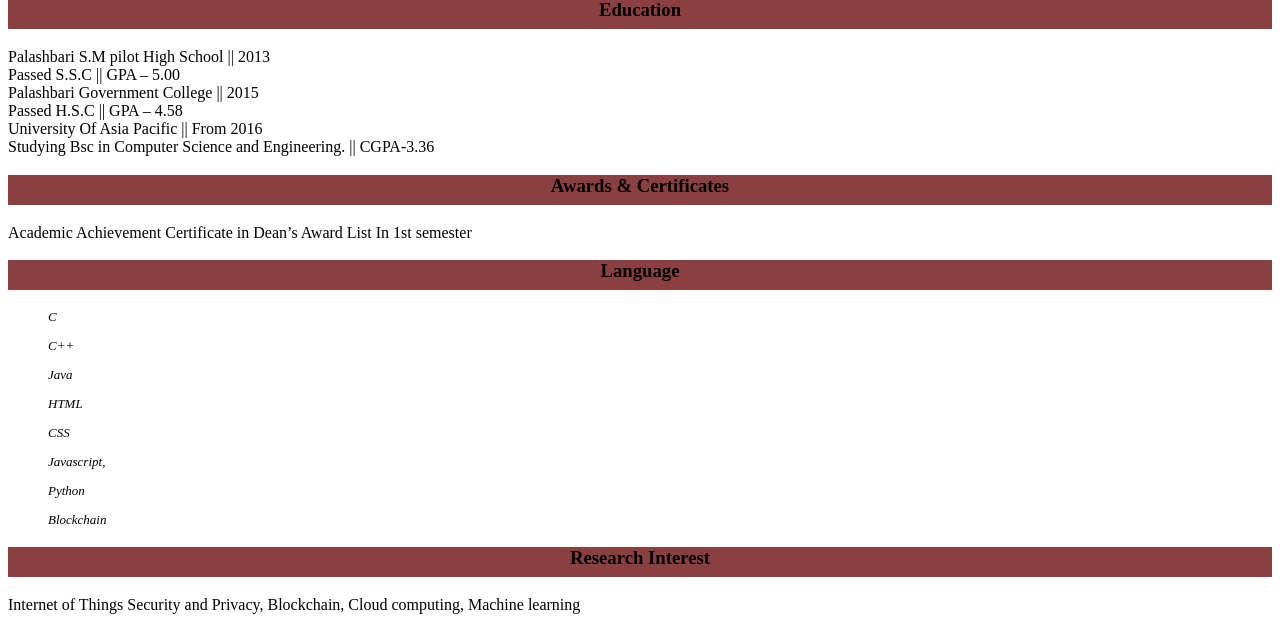
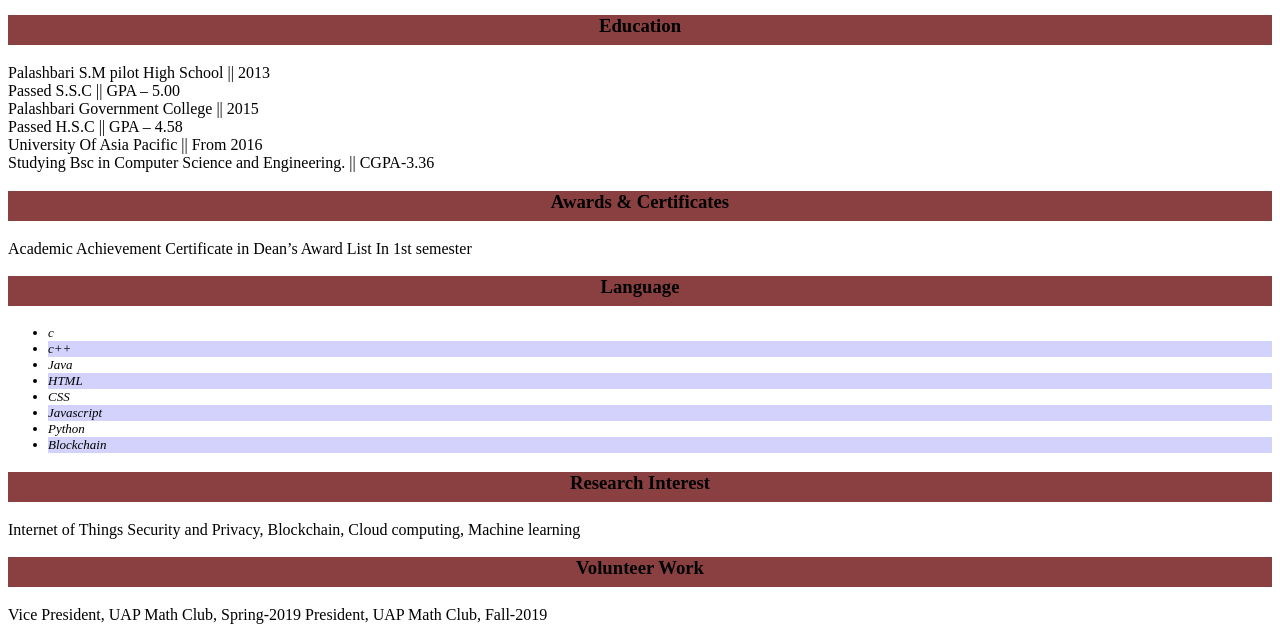
Before and after one commit to Mizan-UAP/webpage2, a plain HTML site: page index.html in a window 1280 px wide. Shown: the part 950-1579 px from the top of the page. Drawn offline with Linux system fonts and the light colour scheme.

Commit message:
extra css added

```diff
--- a/index.html
+++ b/index.html
@@ -32,7 +32,7 @@
                 Engineering.</strong></p>
     </div class="float">
     <div>
-        <img src="Mizan.jpg" alt="Profile Picture">
+        <p><img src="Mizan.jpg" alt="Profile Picture"></p>
     </div>
 
 
@@ -40,6 +40,7 @@
         <h3>
             <strong>Education</strong>
         </h3>
+        <p>
 
             Palashbari S.M pilot High School || 2013 <br>
             Passed S.S.C || GPA – 5.00 <br>
@@ -47,6 +48,8 @@
             Passed H.S.C || GPA – 4.58 <br>
             University Of Asia Pacific || From 2016 <br>
             Studying Bsc in Computer Science and Engineering. || CGPA-3.36 <br>
+
+        </p>
     </div>
 
     <div>
@@ -54,39 +57,27 @@
             <strong>Awards & Certificates</strong>
         </h3>
 
-        Academic Achievement Certificate in Dean’s Award List In 1st semester
+        <p> Academic Achievement Certificate in Dean’s Award List In 1st semester
+        </p>
     </div>
 
     <div>
         <h3>
             <strong>Language</strong>
         </h3>
-
+        <p>
         <ul>
-            C
-        </ul>
-        <ul>
-            C++
+            <li>c</li>
+            <li>c++</li>
+            <li>Java</li>
+            <li>HTML</li>
+            <li>CSS</li>
+            <li>Javascript</li>
+            <li>Python</li>
+            <li>Blockchain</li>
 
         </ul>
-        <ul>
-            Java
-        </ul>
-        <ul>
-            HTML
-        </ul>
-        <ul>
-            CSS
-        </ul>
-        <ul>
-            Javascript,
-        </ul>
-        <ul>
-            Python
-        </ul>
-        <ul>
-            Blockchain
-        </ul>
+        </p>
 
     </div>
 
@@ -94,14 +85,18 @@
         <h3>
             <strong>Research Interest</strong>
         </h3>
+        <p>
             Internet of Things Security and Privacy, Blockchain, Cloud computing, Machine learning
+        </p>
     </div>
 
     <div>
         <h3>
             <strong>Volunteer Work</strong>
         </h3>
+        <p>
             Vice President, UAP Math Club, Spring-2019 President, UAP Math Club, Fall-2019
+        </p>
     </div>
 
     <div align="right">
@@ -110,7 +105,7 @@
                 Comment:
             </strong>
         </h3>
-
+        <p>
         <form border="2" class="comment">
             <br><br>
             <label for="fname">First name:</label>
@@ -124,7 +119,7 @@
             <br><br>
         </form>
 
-
+        </p>
 
     </div>
 
--- a/style.css
+++ b/style.css
@@ -48,3 +48,10 @@
     //float: left;
     display: inline-block;
 }
+p:hover{
+    background-color: rgba(31, 212, 137, 0.692);
+    padding: 10px;
+   }
+   li:nth-child(2n){
+       background-color: rgb(210, 210, 252);
+   }
```
Lines whose indentation alone changed are shown as unchanged.
